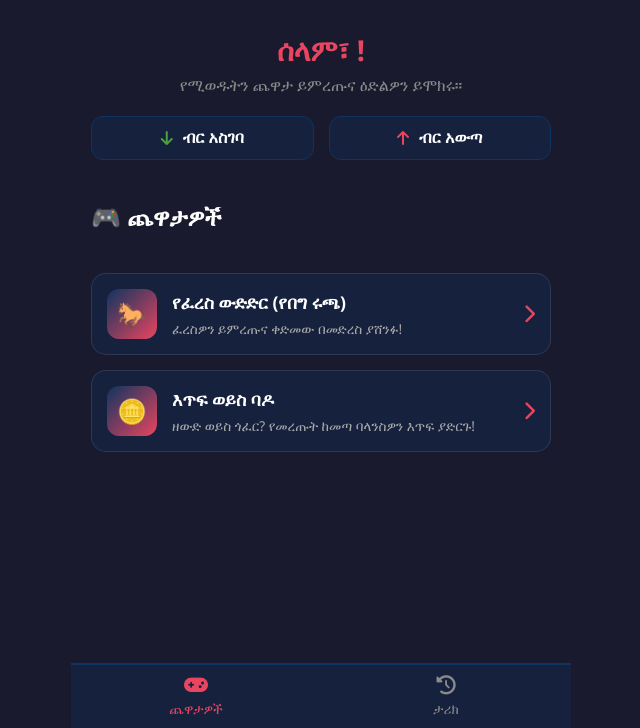
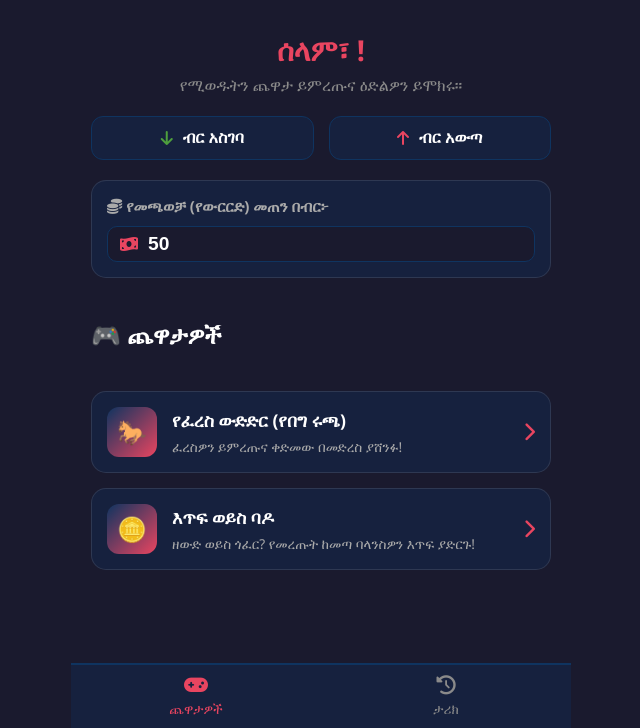
Before and after one commit to fassilandualem1-netizen/Fasil-lottery-, a Flask app: page / in a window 1280 px wide. Shown: the part 72-800 px from the top of the page, without its empty margins (319-959 px from the left). Run offline with Flask 3, Linux system fonts and the light colour scheme; some libraries are stand-ins or nearby versions.

Commit message:
Update index.html

```diff
--- a/templates/index.html
+++ b/templates/index.html
@@ -101,6 +101,47 @@
         .welcome-msg p {
             color: #8a8a8a;
             margin: 0;
+        }
+
+        /* Bet Section Input */
+        .bet-container {
+            background-color: var(--card-bg);
+            border: 1px solid rgba(255, 255, 255, 0.1);
+            border-radius: 15px;
+            padding: 15px;
+            display: flex;
+            flex-direction: column;
+            gap: 10px;
+        }
+
+        .bet-container label {
+            font-size: 0.95rem;
+            color: #aaaaaa;
+            font-weight: bold;
+        }
+
+        .bet-input-wrapper {
+            display: flex;
+            align-items: center;
+            background-color: var(--bg-color);
+            border: 1px solid var(--accent-color);
+            border-radius: 10px;
+            padding: 5px 12px;
+        }
+
+        .bet-input-wrapper i {
+            color: var(--text-color);
+            margin-right: 8px;
+        }
+
+        .bet-input-wrapper input {
+            background: none;
+            border: none;
+            color: white;
+            font-size: 1.2rem;
+            font-weight: bold;
+            width: 100%;
+            outline: none;
         }
 
         /* Game Cards List */
@@ -254,13 +295,22 @@
             </button>
         </div>
 
+        <!-- የውርርድ መጠን ማስገቢያ ሳጥን (አዲስ የተጨመረ) -->
+        <div class="bet-container">
+            <label for="bet-amount"><i class="fas fa-coins"></i> የመጫወቻ (የውርርድ) መጠን በብር፦</label>
+            <div class="bet-input-wrapper">
+                <i class="fas fa-money-bill-wave"></i>
+                <input type="number" id="bet-amount" value="50" min="10" placeholder="መጠን ያስገቡ...">
+            </div>
+        </div>
+
         <h2>🎮 ጨዋታዎች</h2>
 
-        <!-- Game List Links -->
+        <!-- Game List -->
         <div class="games-list">
 
             <!-- Game 1: Horse Racing -->
-            <a href="/horse_race" class="game-card">
+            <div class="game-card" onclick="launchGame('horse')">
                 <div class="game-details">
                     <div class="game-icon">🐎</div>
                     <div class="game-info">
@@ -269,10 +319,10 @@
                     </div>
                 </div>
                 <div class="play-arrow"><i class="fas fa-chevron-right"></i></div>
-            </a>
+            </div>
 
             <!-- Game 2: Coin Flip -->
-            <a href="/coin_flip_game" class="game-card">
+            <div class="game-card" onclick="launchGame('coin')">
                 <div class="game-details">
                     <div class="game-icon">🪙</div>
                     <div class="game-info">
@@ -281,7 +331,7 @@
                     </div>
                 </div>
                 <div class="play-arrow"><i class="fas fa-chevron-right"></i></div>
-            </a>
+            </div>
 
         </div>
 
@@ -300,14 +350,13 @@
     </div>
 
     <script>
-        // Telegram WebApp ማነሳሳት
         const tg = window.Telegram.WebApp;
         tg.expand();
 
-        let userId = 123456789; // ለሙከራ እንዲሆን
+        let userId = 123456789;
         let userName = "የሰፈር ልጅ";
+        let currentBalance = 0.00;
 
-        // እውነተኛ የ Telegram መረጃዎችን መውሰድ
         if (tg.initDataUnsafe && tg.initDataUnsafe.user) {
             userId = tg.initDataUnsafe.user.id;
             userName = tg.initDataUnsafe.user.first_name;
@@ -317,7 +366,6 @@
             document.getElementById('user-avatar').innerText = userName.charAt(0).toUpperCase();
         }
 
-        // ባላንስ ከ API ላይ መጫን
         function loadBalance() {
             fetch('/api/get_balance', {
                 method: 'POST',
@@ -327,13 +375,50 @@
             .then(res => res.json())
             .then(data => {
                 if (data.status === 'success') {
-                    document.getElementById('user-balance').innerText = parseFloat(data.balance).toFixed(2);
+                    currentBalance = parseFloat(data.balance);
+                    document.getElementById('user-balance').innerText = currentBalance.toFixed(2);
                 }
             })
             .catch(err => console.error("Error loading balance:", err));
         }
 
-        // ብር ለማስገባት ጥያቄ መላኪያ
+        // ጨዋታዎችን በደህንነት ቼክ የማስነሻ ሎጂክ
+        function launchGame(gameType) {
+            const betInput = document.getElementById("bet-amount");
+            const betAmount = betInput ? parseFloat(betInput.value || 0) : 0;
+
+            if (betAmount <= 0) {
+                return tg.showAlert("⚠️ እባክዎ መጀመሪያ ትክክለኛ የብር መጠን ያስገቡ!");
+            }
+            if (betAmount > currentBalance) {
+                return tg.showAlert("❌ ይቅርታ፣ ውርርድ ለማስያዝ በቂ ባላንስ የለዎትም!");
+            }
+
+            // ባክአንድ ሰርቨሩ ላይ ባላንስ ቼክ አድርጎ ጨዋታውን እንዲያስጀምር ፍቃድ መጠየቅ
+            fetch('/api/start_game', {
+                method: 'POST',
+                headers: { 'Content-Type': 'application/json' },
+                body: JSON.stringify({ user_id: userId, bet_amount: betAmount })
+            })
+            .then(res => res.json())
+            .then(data => {
+                if (data.status === "ready") {
+                    // ፍቃድ ከተሰጠ የውርርድ መጠኑን በ URL Query አድርጎ ወደ ጨዋታው ገጽ መውሰድ
+                    if (gameType === 'horse') {
+                        window.location.href = `/horse_race?bet=${betAmount}`;
+                    } else if (gameType === 'coin') {
+                        window.location.href = `/coin_flip_game?bet=${betAmount}`;
+                    }
+                } else {
+                    tg.showAlert("❌ ስህተት፦ " + data.message);
+                }
+            })
+            .catch(err => {
+                console.error("Error starting game:", err);
+                tg.showAlert("ከሰርቨር ጋር መገናኘት አልተቻለም!");
+            });
+        }
+
         function handleDepositClick() {
             tg.showPopup({
                 title: '💰 ብር ማስገቢያ',
@@ -350,7 +435,6 @@
             });
         }
 
-        // ብር ለማውጣት ጥያቄ መላኪያ
         function handleWithdrawClick() {
             tg.showPopup({
                 title: '💸 ብር ማውጫ',
@@ -361,7 +445,6 @@
                 ]
             }, function(buttonId) {
                 if (buttonId === 'yes') {
-                    // እዚህ ላይ ቀጥታ ወደ ፎርም መውሰድ ወይም ፕሮምፕት ማሳየት ይቻላል
                     let amount = prompt("ማውጣት የሚፈልጉትን የብር መጠን ያስገቡ:");
                     let bank = prompt("የባንክ ስም (ለምሳሌ፦ ንግድ ባንክ ወይም Telebirr):");
                     let accName = prompt("የአካውንት ባለቤት ሙሉ ስም:");
@@ -396,7 +479,6 @@
             });
         }
 
-        // የታሪክ ገጽ ማሳያ
         function viewHistory() {
             fetch('/api/get_history', {
                 method: 'POST',
@@ -418,7 +500,6 @@
             .catch(err => console.error("Error loading history:", err));
         }
 
-        // ገጹ ሲጫን ባላንሱን አምጣ
         window.onload = loadBalance;
     </script>
 </body>
```
